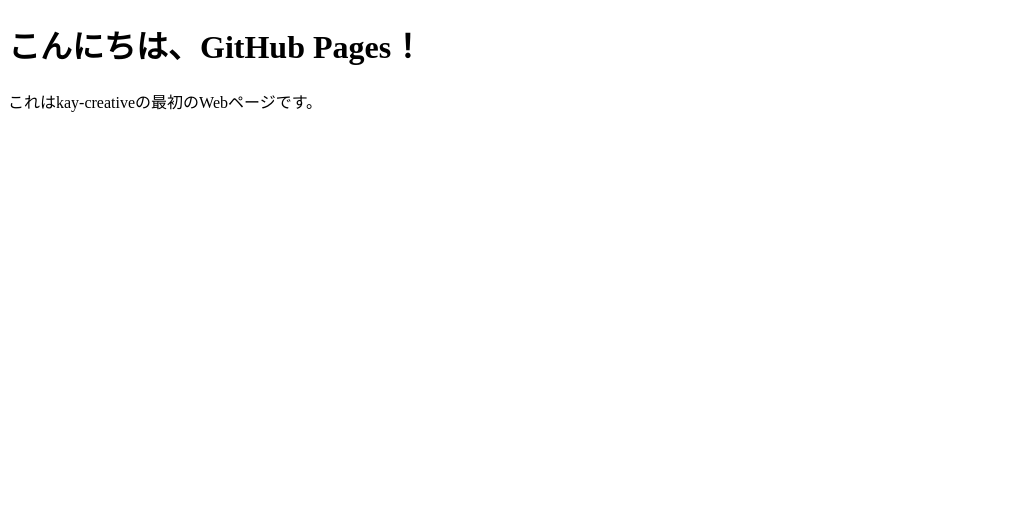
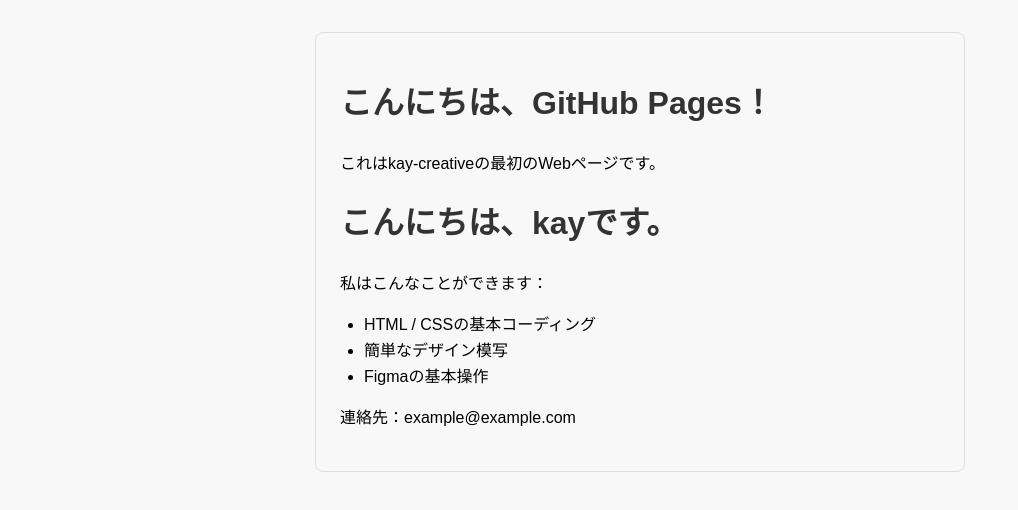
Before and after one commit to kay-creative/kay-creative.github.io, a plain HTML site: page index.html in a window 1280 px wide. Shown: the whole page, without its empty margins (0-1018 px from the left). Drawn offline with Linux system fonts and the light colour scheme.

Commit message:
Add files via upload

```diff
--- a/index.html
+++ b/index.html
@@ -9,3 +9,21 @@
   <p>これはkay-creativeの最初のWebページです。</p>
 </body>
 </html>
+<!DOCTYPE html>
+<html lang="ja">
+<head>
+  <meta charset="UTF-8">
+  <title>kayのプロフィール</title>
+  <link rel="stylesheet" href="style.css">
+</head>
+<body>
+  <h1>こんにちは、kayです。</h1>
+  <p>私はこんなことができます：</p>
+  <ul>
+    <li>HTML / CSSの基本コーディング</li>
+    <li>簡単なデザイン模写</li>
+    <li>Figmaの基本操作</li>
+  </ul>
+  <p>連絡先：example@example.com</p>
+</body>
+</html>
```
